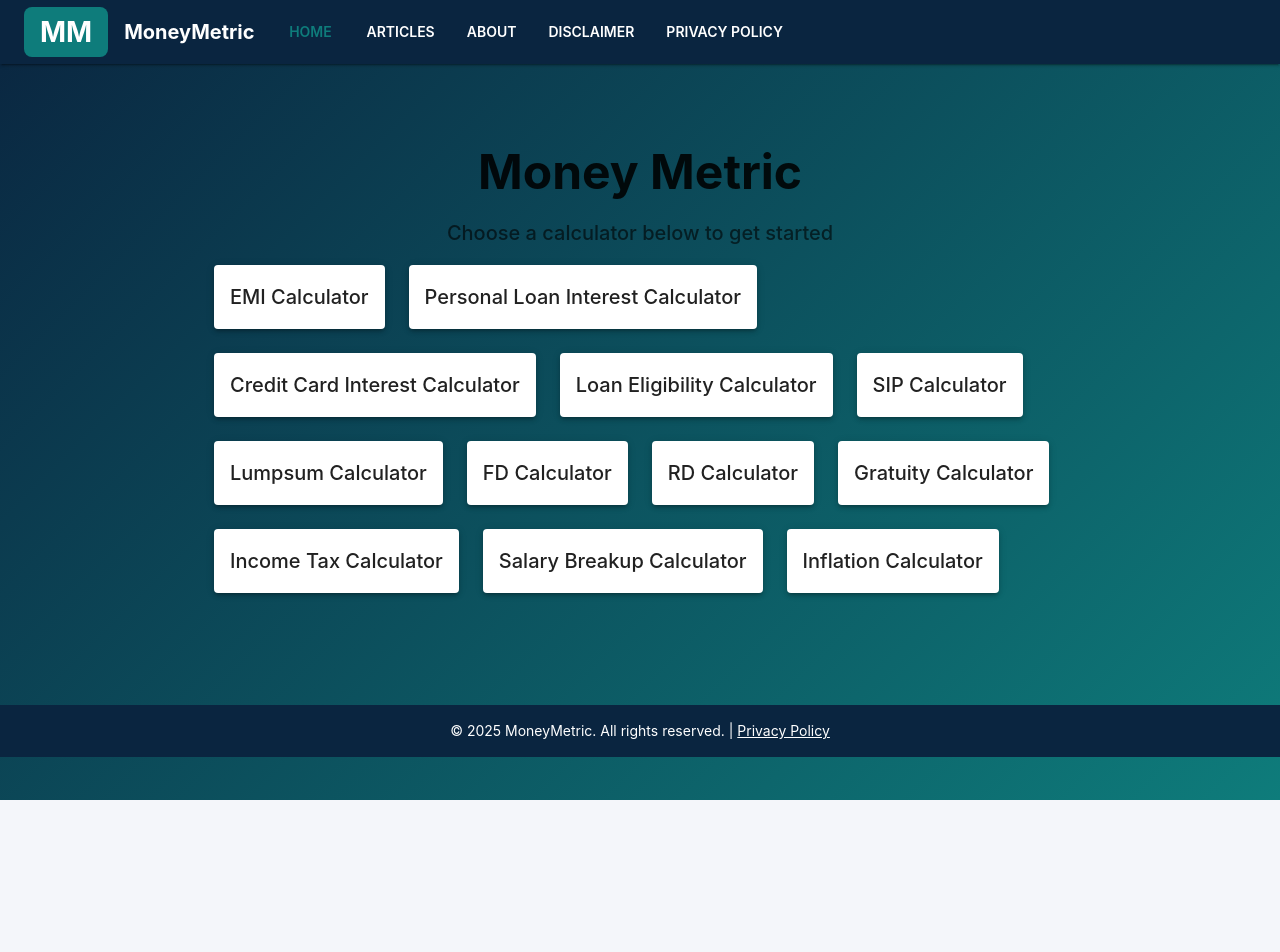
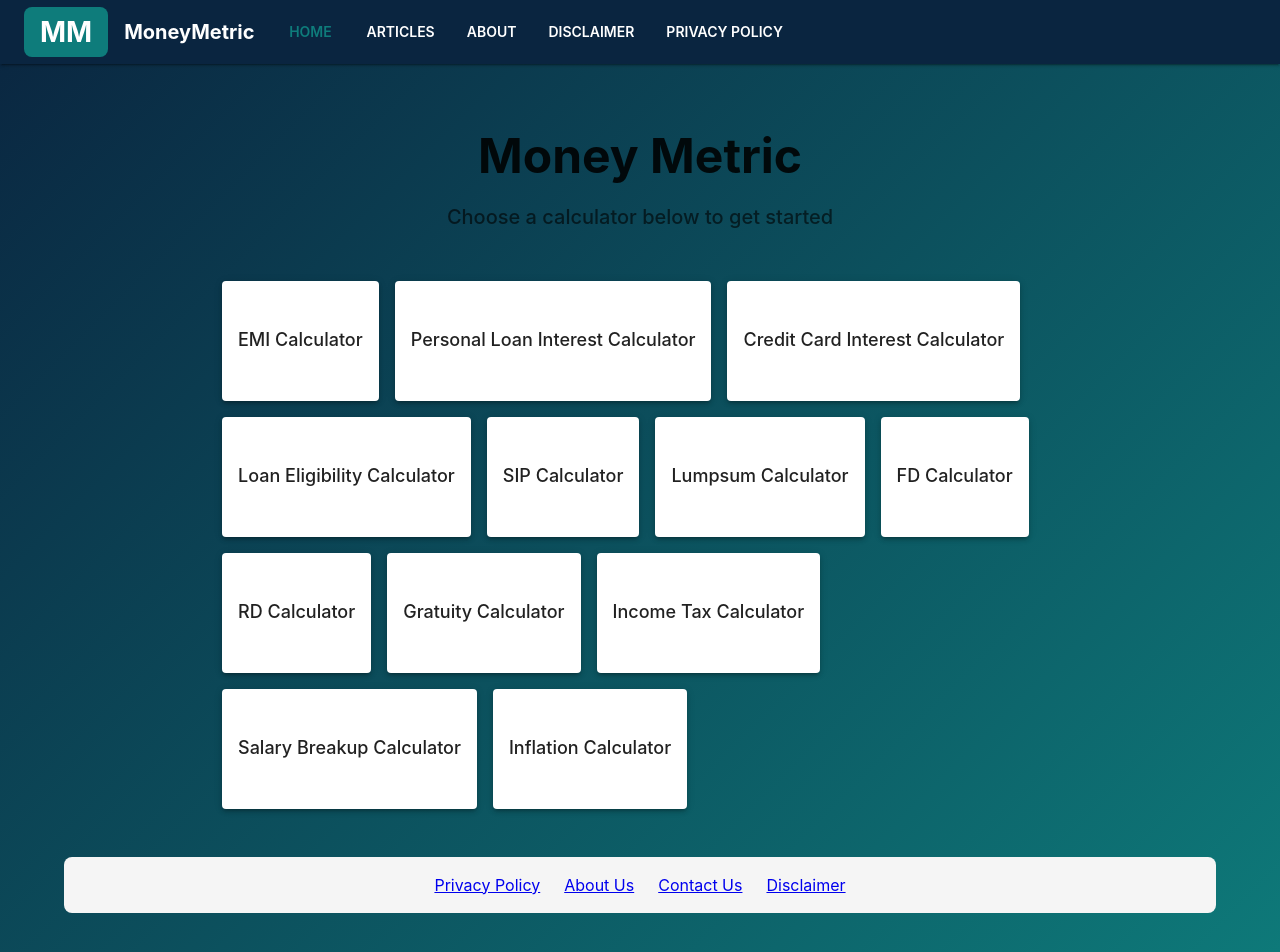
Before and after one commit to talktojey/moneymetric, a React (Create React App) app: page / in a window 1280 px wide. Shown: the top 952 px of the page. Before the commit the page ends 800 px from the top, so only its background shows below. Built offline with nearby package versions, Linux system fonts and the light colour scheme.

Commit message:
new fixes

```diff
--- a/src/App.js
+++ b/src/App.js
@@ -21,6 +21,7 @@ import {
 } from './pages';
 import ArticlesList from './ArticlesList';
 import ArticlePage from './ArticlePage';
+import ContactUs from './info/ContactUs';
 import './App.css';
 
 function App() {
@@ -46,6 +47,7 @@ function App() {
           <Route path="/privacy-policy" element={<PrivacyPolicy />} />
           <Route path="/articles" element={<ArticlesList />} />
           <Route path="/articles/:id" element={<ArticlePage />} />
+          <Route path="/contact-us" element={<ContactUs />} />
         </Routes>
       </Layout>
     </Router>
--- a/src/Landing.js
+++ b/src/Landing.js
@@ -18,20 +18,23 @@ const calculators = [
 ];
 
 const Landing = () => (
-  <Container maxWidth="md" sx={{ py: 6 }}>
+  <>
+    <Container maxWidth="sm" sx={{ py: 4 }}>
       <Typography variant="h3" align="center" gutterBottom fontWeight={700}>
-      Money Metric
+        <Link to="/" style={{ textDecoration: 'none', color: 'inherit' }}>Money Metric</Link>
       </Typography>
       <Typography variant="h6" align="center" color="text.secondary" paragraph>
         Choose a calculator below to get started
       </Typography>
-    <Grid container spacing={3} sx={{ mt: 2 }}>
+    </Container>
+    <Container maxWidth="md" sx={{ px: { xs: 1, sm: 2, md: 4 }, pb: 2 }}>
+      <Grid container spacing={2}>
         {calculators.map((calc) => (
           <Grid item xs={12} sm={6} md={4} key={calc.path}>
-          <Card elevation={3}>
-            <CardActionArea component={Link} to={calc.path}>
-              <CardContent>
-                <Typography variant="h6" align="center">
+            <Card elevation={3} sx={{ minHeight: 120, display: 'flex', alignItems: 'center', justifyContent: 'center' }}>
+              <CardActionArea component={Link} to={calc.path} sx={{ width: '100%', height: '100%' }}>
+                <CardContent sx={{ p: 2 }}>
+                  <Typography variant="h6" align="center" sx={{ fontSize: { xs: 16, sm: 18 } }}>
                     {calc.label}
                   </Typography>
                 </CardContent>
@@ -41,6 +44,13 @@ const Landing = () => (
         ))}
       </Grid>
     </Container>
+    <footer style={{ marginTop: 32, padding: 16, textAlign: 'center', background: '#f5f5f5', borderRadius: 8, fontSize: '1rem' }}>
+      <Link to="/privacy-policy" style={{ margin: '0 12px' }}>Privacy Policy</Link>
+      <Link to="/about" style={{ margin: '0 12px' }}>About Us</Link>
+      <Link to="/contact-us" style={{ margin: '0 12px' }}>Contact Us</Link>
+      <Link to="/disclaimer" style={{ margin: '0 12px' }}>Disclaimer</Link>
+    </footer>
+  </>
 );
 
 export default Landing;
--- /dev/null
+++ b/src/info/ContactUs.js
@@ -0,0 +1,27 @@
+import React from "react";
+
+const ContactUs = () => (
+  <div style={{ maxWidth: 600, margin: "40px auto", padding: 24, background: "#fff", borderRadius: 8, boxShadow: "0 2px 8px rgba(0,0,0,0.05)" }}>
+    <h2>Contact Us</h2>
+    <p>We'd love to hear from you! Please reach out with any questions, feedback, or partnership inquiries.</p>
+    <ul style={{ listStyle: "none", padding: 0 }}>
+      <li><strong>Email:</strong> <a href="mailto:support@moneymetric.com">support@moneymetric.com</a></li>
+      <li><strong>Phone:</strong> <a href="tel:+1234567890">+1 234 567 890</a></li>
+    </ul>
+    <p>Or use the form below:</p>
+    <form>
+      <div style={{ marginBottom: 12 }}>
+        <label>Name<br /><input type="text" name="name" style={{ width: "100%", padding: 8 }} /></label>
+      </div>
+      <div style={{ marginBottom: 12 }}>
+        <label>Email<br /><input type="email" name="email" style={{ width: "100%", padding: 8 }} /></label>
+      </div>
+      <div style={{ marginBottom: 12 }}>
+        <label>Message<br /><textarea name="message" rows={4} style={{ width: "100%", padding: 8 }} /></label>
+      </div>
+      <button type="submit" style={{ padding: "8px 24px", background: "#282c34", color: "#fff", border: "none", borderRadius: 4 }}>Send</button>
+    </form>
+  </div>
+);
+
+export default ContactUs;
--- a/src/info/PrivacyPolicy.js
+++ b/src/info/PrivacyPolicy.js
@@ -25,21 +25,28 @@ const PrivacyPolicy = () => (
         The results are estimates and should not be considered financial, legal, or investment advice.<br/>
         Users are advised to consult qualified professionals before making financial decisions.<br/><br/>
         <strong>4. Cookies and Web Beacons</strong><br/>
-        We use cookies to: Improve user experience, Store user preferences, Serve relevant advertisements.<br/>
-        You can disable cookies through your browser settings if you prefer.<br/><br/>
-        <strong>5. Data Security</strong><br/>
+        We use cookies to improve your experience, store preferences, and serve relevant ads. Cookies are small files stored on your device. You can disable cookies in your browser settings, but some features may not work as intended.<br/><br/>
+        <strong>5. Google AdSense & Third-Party Ads</strong><br/>
+        We display ads from Google AdSense and other third-party networks. These partners may use cookies and web beacons to show ads based on your prior visits to our site or other sites. Ad networks may collect non-personal data (such as browser type, device info, and IP address) to personalize ads.<br/><br/>
+        <strong>6. Google DoubleClick Cookie</strong><br/>
+        Google, as a third-party vendor, uses the DoubleClick cookie to serve ads to users based on their visit to our site and other sites on the Internet. You may opt out of the use of the DoubleClick cookie for interest-based advertising by visiting Google Ad Settings.<br/><br/>
+        <strong>7. Analytics Usage</strong><br/>
+        We use Google Analytics and similar tools to understand how visitors use our site. These services collect non-personal data such as pages visited, time spent, and device information. This helps us improve our content and user experience. You can opt out of Google Analytics by installing the Google Analytics Opt-out Browser Add-on.<br/><br/>
+        <strong>8. User Consent</strong><br/>
+        By using our website, you consent to our Privacy Policy, including the use of cookies, analytics, and advertising technologies. You may withdraw consent at any time by adjusting your browser settings or contacting us.<br/><br/>
+        <strong>9. Data Security</strong><br/>
         We take reasonable measures to protect your information.<br/>
         However, no method of transmission over the Internet is 100% secure, and we cannot guarantee absolute security.<br/><br/>
-        <strong>6. Children’s Information</strong><br/>
+        <strong>10. Children’s Information</strong><br/>
         Our website is not intended for children under the age of 13.<br/>
         We do not knowingly collect personal data from children.<br/>
         If you believe your child has provided personal information on our website, please contact us, and we will promptly remove it.<br/><br/>
-        <strong>7. Your Consent</strong><br/>
+        <strong>11. Your Consent</strong><br/>
         By using our website, you hereby consent to this Privacy Policy and agree to its terms.<br/><br/>
-        <strong>8. Updates to This Policy</strong><br/>
+        <strong>12. Updates to This Policy</strong><br/>
         We may update this Privacy Policy from time to time.<br/>
         Any changes will be posted on this page with an updated “Last updated” date.<br/><br/>
-        <strong>9. Contact Us</strong><br/>
+        <strong>13. Contact Us</strong><br/>
         If you have any questions about this Privacy Policy, you can contact us at:<br/>
         📧 Email: <span style={{color:'#0e7c7b'}}>your-email@example.com</span><br/>
         🌐 Website: <span style={{color:'#0e7c7b'}}>yourdomain.com</span>
```
Lines whose indentation alone changed are shown as unchanged.
